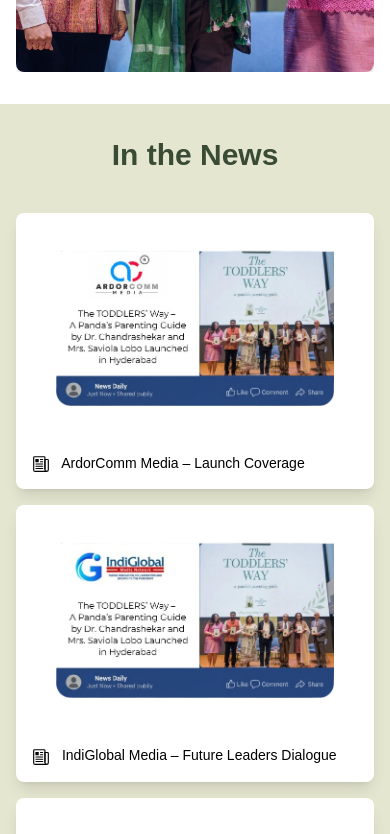
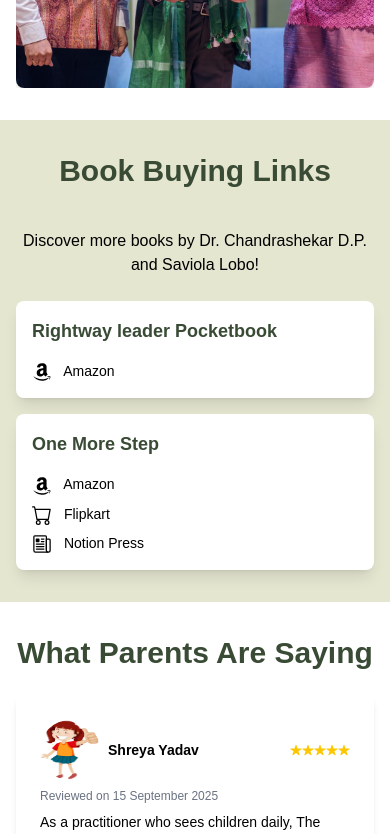
Before and after one commit to arunreddy7-alt/lib, a Next.js app: page / in a window 390 px wide. Shown: the part 3180-4014 px from the top of the page. Built offline with nearby package versions, Linux system fonts and the light colour scheme.

Commit message:
Your commit message

```diff
--- a/app/page.js
+++ b/app/page.js
@@ -104,7 +104,7 @@ export default function HeroSection() {
             <a href="#home" className="hover:text-[#394b35] transition">Home</a>
             <a href="#about" className="hover:text-[#394b35] transition">About</a>
             <a href="#authors" className="hover:text-[#394b35] transition">Authors</a>
-            <a href="#gallery" className="hover:text-[#394b35] transition">Gallery</a>
+            <a href="#launch" className="hover:text-[#394b35] transition">Launch</a>
             <a href="#reviews" className="hover:text-[#394b35] transition">Reviews</a>
             <a href="#contact" className="hover:text-[#394b35] transition">Contact</a>
           </div>
@@ -124,7 +124,7 @@ export default function HeroSection() {
             <a href="#home" className={`py-2 transition-colors ${scrolled ? 'hover:text-gray-300' : 'hover:text-[#394b35]'}`} onClick={(e) => { e.preventDefault(); const target = document.querySelector('#home'); if (target) { target.scrollIntoView({ behavior: 'smooth' }); } setMenuOpen(false); }}>Home</a>
             <a href="#about" className={`py-2 transition-colors ${scrolled ? 'hover:text-gray-300' : 'hover:text-[#394b35]'}`} onClick={(e) => { e.preventDefault(); const target = document.querySelector('#about'); if (target) { target.scrollIntoView({ behavior: 'smooth' }); } setMenuOpen(false); }}>About</a>
             <a href="#authors" className={`py-2 transition-colors ${scrolled ? 'hover:text-gray-300' : 'hover:text-[#394b35]'}`} onClick={(e) => { e.preventDefault(); const target = document.querySelector('#authors'); if (target) { target.scrollIntoView({ behavior: 'smooth' }); } setMenuOpen(false); }}>Authors</a>
-            <a href="#gallery" className={`py-2 transition-colors ${scrolled ? 'hover:text-gray-300' : 'hover:text-[#394b35]'}`} onClick={(e) => { e.preventDefault(); const target = document.querySelector('#gallery'); if (target) { target.scrollIntoView({ behavior: 'smooth' }); } setMenuOpen(false); }}>Gallery</a>
+            <a href="#launch" className={`py-2 transition-colors ${scrolled ? 'hover:text-gray-300' : 'hover:text-[#394b35]'}`} onClick={(e) => { e.preventDefault(); const target = document.querySelector('#gallery'); if (target) { target.scrollIntoView({ behavior: 'smooth' }); } setMenuOpen(false); }}>Launch</a>
             <a href="#reviews" className={`py-2 transition-colors ${scrolled ? 'hover:text-gray-300' : 'hover:text-[#394b35]'}`} onClick={(e) => { e.preventDefault(); const target = document.querySelector('#reviews'); if (target) { target.scrollIntoView({ behavior: 'smooth' }); } setMenuOpen(false); }}>Reviews</a>
             <a href="#contact" className={`py-2 transition-colors ${scrolled ? 'hover:text-gray-300' : 'hover:text-[#394b35]'}`} onClick={(e) => { e.preventDefault(); const target = document.querySelector('#contact'); if (target) { target.scrollIntoView({ behavior: 'smooth' }); } setMenuOpen(false); }}>Contact</a>
           </div>
@@ -200,8 +200,8 @@ export default function HeroSection() {
       <section id="about" className="py-8 md:py-16 bg-gray-50 -mt-16 md:-mt-10">
         <div className="container mx-auto px-4 pt-48 md:pt-0">
           <div className="flex flex-row items-center justify-center mb-12 md:mb-8 scroll-animate opacity-0">
-            <img src="/assets/img/panda.png" alt="Creative Icon" className="w-12 h-12 sm:w-16 sm:h-16 md:w-50 md:h-50 mr-3 sm:mr-4 object-cover" />
-            <h1 className="text-xl sm:text-2xl md:text-4xl lg:text-5xl xl:text-6xl font-bold text-[#394b35] font-poppins leading-tight text-center px-2">The Toddlers' Way: Your Parenting Compass</h1>
+            <img src="/assets/img/panda.png" alt="Creative Icon" className="w-12 h-12 sm:w-16 sm:h-16 md:w-50 md:h-50 mr-3 sm:mr-4 object-cover translate-x-10 sm:translate-x-0" />
+            <h1 className="text-xl sm:text-2xl md:text-4xl lg:text-5xl xl:text-6xl font-bold text-[#394b35] font-poppins leading-tight text-center px-2 -translate-x-5 sm:translate-x-0">The Toddlers' Way: Your Parenting Compass</h1>
           </div>
           <div className="flex flex-col md:flex-row items-center gap-8 md:gap-8 lg:gap-12 mt-8 md:mt-0">
             <div className="w-full md:w-1/2 order-2 md:order-1 scroll-animate opacity-0 mt-8 md:mt-0">
@@ -242,11 +242,11 @@ export default function HeroSection() {
       </section>
 
       {/* Glimpses from the Launch */}
-      <section id="gallery" className="py-8 md:py-16 bg-white">
+      <section id="launch" className="py-8 md:py-16 bg-white">
         <div className="container mx-auto px-4">
           <div className="flex flex-row items-center justify-center mb-6 md:mb-8 scroll-animate opacity-0">
             <img src="/assets/img/panda2.png" alt="Creative Icon" className="w-10 h-10 sm:w-12 sm:h-12 md:w-50 md:h-50 mr-2 sm:mr-4 sm:-ml-10 object-cover" />
-            <h1 className="text-2xl sm:text-3xl md:text-4xl lg:text-5xl xl:text-6xl font-bold mb-4 text-[#394b35] font-poppins leading-tight text-center px-2">Glimpses from the Launch</h1>
+            <h1 className="text-2xl sm:text-3xl md:text-4xl lg:text-5xl xl:text-6xl font-bold mt-4 mb-4 text-[#394b35] font-poppins leading-tight text-center px-2 -translate-x-2 sm:translate-x-3">Glimpses from the Launch</h1>
           </div>
           <p className="text-base md:text-lg mb-6 font-poppins text-black scroll-animate opacity-0 text-center">Celebrating the launch of The Toddlers' Way with parents, educators, and thought leaders!</p>
           <div className="flex justify-center scroll-animate opacity-0">
@@ -255,48 +255,50 @@ export default function HeroSection() {
         </div>
       </section>
 
-      {/* In the News */}
-      <section id="news" className="py-8 md:py-16 bg-[#e5e6d0]">
+      {/* Book Buying Links */}
+      <section id="books" className="py-8 md:py-16 bg-[#e5e6d0]">
         <div className="container mx-auto px-4">
           <div className="flex items-center justify-center mb-6 md:mb-8 scroll-animate opacity-0">
-            <h1 className="text-3xl sm:text-4xl md:text-5xl lg:text-6xl font-bold mb-4 text-[#394b35] font-poppins leading-tight text-center">In the News</h1>
+            <h1 className="text-3xl sm:text-4xl md:text-5xl lg:text-6xl font-bold mb-4 text-[#394b35] font-poppins leading-tight text-center">Book Buying Links</h1>
           </div>
-          <div className="grid grid-cols-1 sm:grid-cols-2 lg:grid-cols-3 gap-4 md:gap-6">
+          <p className="text-base md:text-lg mb-6 font-poppins text-black scroll-animate opacity-0 text-center">Discover more books by Dr. Chandrashekar D.P. and Saviola Lobo!</p>
+          <div className="grid grid-cols-1 sm:grid-cols-2 gap-4 md:gap-6">
             {[
-              { icon: <IoNewspaperOutline className="inline mr-2 text-lg" />, text: "ArdorComm Media – Launch Coverage", link: "https://ardorcomm-media.com/the-toddlers-way-a-pandas-parenting-guide-by-dr-chandrashekar-and-mrs-saviola-lobo-launched-in-hyderabad/", image: "/assets/img/news1.jpg" },
-              { icon: <IoNewspaperOutline className="inline mr-2 text-lg" />, text: "IndiGlobal Media – Future Leaders Dialogue", link: "https://indiglobalmedia.com/the-toddlers-way-a-pandas-parenting-guide-launched-in-hyderabad-sparks-dialogue-on-nurturing-future-leaders/", image: "/assets/img/news2.jpg" },
-              { icon: <BsCameraVideo className="inline mr-2 text-lg" />, text: "YouTube – Book Launch Clip", link: "https://youtube.com/shorts/o53y40jOf4g?si=wLwF0oFq4WBExEwf", image: "/assets/img/news3.jpg" },
-              { icon: <IoMegaphoneOutline className="inline mr-2 text-lg text-black" />, text: "X (Twitter) Coverage", link: "https://x.com/IndiglobalMedia/status/1963118838691610891", image: "/assets/img/news4.jpg" },
-              { icon: <IoPhonePortrait className="inline mr-2 text-lg" />, text: "Facebook Post", link: "https://www.facebook.com/share/p/1DE3B3GsbM/", image: "/assets/img/news5.jpg" },
-              { icon: <IoBriefcase className="inline mr-2 text-lg" />, text: "LinkedIn Article", link: "https://www.linkedin.com/posts/indiglobal-media-network_the-toddlers-way-a-pandas-parenting-guide-activity-7368877820741091330-5z-R?utm_source=social_share_send&utm_medium=android_app&rcm=ACoAAFjUAOEB6PYKyVCkYiIelnyYnayO8788zB4&utm_campaign=whatsapp", image: "/assets/img/news6.jpg" }
-            ].map((item, index) => (
+              {
+                title: "Rightway leader Pocketbook",
+                links: [
+                  { icon: <FaAmazon className="inline mr-2 text-xl" />, text: "Amazon", href: "https://www.amazon.in/dp/9349999366" }
+                ]
+              },
+              {
+                title: "One More Step",
+                links: [
+                  { icon: <FaAmazon className="inline mr-2 text-xl" />, text: "Amazon", href: "https://www.amazon.in/dp/9349999366" },
+                  { icon: <BsCart className="inline mr-2 text-xl" />, text: "Flipkart", href: "https://www.flipkart.com/one-more-step/p/itm667dc887d7cda?pid=9781638325802&affid=editornoti" },
+                  { icon: <IoNewspaperOutline className="inline mr-2 text-xl" />, text: "Notion Press", href: "https://notionpress.com/in/read/one-more-step/" }
+                ]
+              }
+            ].map((book, index) => (
+              <div
+                key={index}
+                className="bg-white rounded-lg shadow-lg p-4 md:p-8 opacity-0 animate-fade-in-up"
+                style={{ animationDelay: `${index * 0.2}s` }}
+              >
+                <h5 className="text-lg md:text-xl font-semibold mb-4 text-[#394b35] font-poppins">{book.title}</h5>
+                <div className="space-y-2">
+                  {book.links.map((link, i) => (
                     <a
-                key={index}
-                href={item.link}
+                      key={i}
+                      href={link.href}
                       target="_blank"
                       rel="noopener noreferrer"
-                className="bg-white rounded-lg shadow-lg hover:shadow-2xl hover:scale-105 transition-all duration-300 cursor-pointer block opacity-0 animate-fade-in-up"
-                style={{ animationDelay: `${index * 0.2}s` }}
+                      className="block hover:text-[#e5e6d0] transition text-sm md:text-base text-black"
                     >
-                {item.text === "X (Twitter) Coverage" ? (
-                  <div className="bg-white rounded-lg p-2 mb-2 md:mb-4 mt-2 md:mt-4">
-                    <img
-                      src={item.image}
-                      alt={item.text}
-                      className="w-full h-52 md:h-64 object-contain rounded-lg"
-                    />
+                      {link.icon} {link.text}
+                    </a>
+                  ))}
                 </div>
-                ) : (
-                  <img
-                    src={item.image}
-                    alt={item.text}
-                    className="w-full h-52 md:h-64 object-contain rounded-lg mb-2 md:mb-4 mt-2 md:mt-4"
-                  />
-                )}
-                <div className="p-4 md:p-8">
-                  <p className="text-sm md:text-lg font-poppins text-black">{item.icon} {item.text}</p>
               </div>
-              </a>
             ))}
           </div>
         </div>
@@ -322,7 +324,7 @@ export default function HeroSection() {
                   <div className="flip-card-inner">
                     <div className="flip-card-front">
                       <div className="flex items-center mb-2">
-                        <img src={index === 2 || index === 3 ? "/assets/img/18033.jpg" : "/assets/img/48063.jpg"} alt="Reviewer" className="w-10 h-10 rounded-full mr-2" />
+                        <img src={index === 2 || index === 3 ? "/assets/img/18033.jpg" : "/assets/img/48063.jpg"} alt="Reviewer" className="w-15 h-15 rounded-full mr-2" />
                         <h3 className="text-sm md:text-lg font-semibold font-poppins text-black flex-grow">{review.name}</h3>
                         <div className="flex ml-auto">
                           {[...Array(5)].map((_, i) => (
@@ -411,48 +413,68 @@ export default function HeroSection() {
             {/* Social Links */}
             <div className="scroll-animate opacity-0">
               <h3 className="text-lg md:text-xl font-bold mb-3 md:mb-4">Follow Us</h3>
-              <div className="flex justify-center gap-4 -ml-37">
+              <div className="flex justify-center gap-4 -ml-64 md:-ml-37">
                 <a href="https://www.instagram.com/csk_speaks?igsh=cmtpbGl4d3pidDNr" className="hover:text-[#e5e6d0] transition text-sm md:text-base"><IoLogoInstagram className="text-2xl" /></a>
                 <a href="https://www.facebook.com/CSKspeaks/" className="hover:text-[#e5e6d0] transition text-sm md:text-base"><IoLogoFacebook className="text-2xl" /></a>
                 <a href="https://www.linkedin.com/in/chandrashekardp/" className="hover:text-[#e5e6d0] transition text-sm md:text-base"><IoLogoLinkedin className="text-2xl" /></a>
                 <a href="https://youtube.com/@cskspeaks?si=tgYwcwR8XKex24KZ" className="hover:text-[#e5e6d0] transition text-sm md:text-base"><IoLogoYoutube className="text-2xl" /></a>
               </div>
-              <h4 className="text-md md:text-lg font-semibold mt-4 mb-2">Buy Book</h4>
+              <h4 className="text-md md:text-lg font-semibold mt-7 mb-2">Buy Book</h4>
               <div className="space-y-2">
                 <a href="https://www.amazon.in/dp/9349999366" target="_blank" rel="noopener noreferrer" className="block hover:text-[#e5e6d0] transition text-sm md:text-base"><FaAmazon className="inline mr-2 text-xl" />Amazon</a>
               </div>
-              <h5 className="text-sm md:text-base font-semibold mt-4 mb-2">For More</h5>
+              <h5 className="text-md md:text-lg font-semibold mt-7 mb-2">For More</h5>
               <div className="space-y-2">
                 <a href="https://cskspeaks.com/" target="_blank" rel="noopener noreferrer" className="block hover:text-[#e5e6d0] transition text-sm md:text-base">CSK Speaks</a>
               </div>
             </div>
             {/* News Links */}
             <div className="scroll-animate opacity-0">
-              <h3 className="text-lg md:text-xl font-bold mb-3 md:mb-4">In the News</h3>
+  <h4 className="text-lg md:text-xl font-semibold -mt-0 mb-2 ml-0 md:-ml-7">Other Publications</h4>
+  <div className="grid grid-cols-1 md:grid-cols-2 gap-6">
+    {/* Rightway Leader Pocketbook */}
+    <div className="p-4 rounded-xl -ml-4 md:-ml-20 -mt-4 md:mt-0">
+      <h5 className="text-sm md:text-base font-semibold mb-3">Rightway Leader Pocketbook</h5>
       <div className="space-y-2">
-                <a href="https://ardorcomm-media.com/the-toddlers-way-a-pandas-parenting-guide-by-dr-chandrashekar-and-mrs-saviola-lobo-launched-in-hyderabad/" target="_blank" rel="noopener noreferrer" className="block hover:text-[#e5e6d0] transition text-xs md:text-sm">ArdorComm Media</a>
-                <a href="https://indiglobalmedia.com/the-toddlers-way-a-pandas-parenting-guide-launched-in-hyderabad-sparks-dialogue-on-nurturing-future-leaders/" target="_blank" rel="noopener noreferrer" className="block hover:text-[#e5e6d0] transition text-xs md:text-sm">IndiGlobal Media</a>
-                <a href="https://youtube.com/shorts/o53y40jOf4g?si=wLwF0oFq4WBExEwf" target="_blank" rel="noopener noreferrer" className="block hover:text-[#e5e6d0] transition text-xs md:text-sm">YouTube</a>
-                <a href="https://x.com/IndiglobalMedia/status/1963118838691610891" target="_blank" rel="noopener noreferrer" className="block hover:text-[#e5e6d0] transition text-xs md:text-sm">X (Twitter)</a>
-              </div>
-              <h4 className="text-md md:text-lg font-semibold mt-4 mb-2">Book Buying Links</h4>
-              <div className="flex flex-col md:flex-row gap-4">
-                <div className="w-full md:w-1/2">
-                  <h5 className="text-sm md:text-base font-semibold mb-2">Rightway leader Pocketbook</h5>
-                  <div className="space-y-2">
-                    <a href="https://www.amazon.in/dp/9349999366" target="_blank" rel="noopener noreferrer" className="block hover:text-[#e5e6d0] transition text-sm md:text-base"><FaAmazon className="inline mr-2 text-xl" />Amazon</a>
+        <a
+          href="https://www.amazon.in/dp/9349999366"
+          target="_blank"
+          rel="noopener noreferrer"
+          className="flex items-center gap-2 hover:text-[#e5e6d0] transition text-sm md:text-base"
+        >
+          <FaAmazon className="text-xl" /> Amazon
+        </a>
       </div>
     </div>
-                <div className="w-full md:w-1/2">
-                  <h5 className="text-sm md:text-base font-semibold mb-2">One More Step</h5>
+
+    {/* One More Step */}
+    <div className="p-4 rounded-xl -ml-4 md:-ml-20 -mt-10 md:mt-0">
+      <h5 className="text-sm md:text-base font-semibold mb-3">One More Step</h5>
       <div className="space-y-2">
-                    <a href="https://www.amazon.in/dp/9349999366" target="_blank" rel="noopener noreferrer" className="block hover:text-[#e5e6d0] transition text-sm md:text-base"><FaAmazon className="inline mr-2 text-xl" />Amazon</a>
-                    <a href="https://www.flipkart.com/one-more-step/p/itm667dc887d7cda?pid=9781638325802&affid=editornoti" className="block hover:text-[#e5e6d0] transition text-sm md:text-base"><BsCart className="inline mr-2 text-xl" />Flipkart</a>
-                    <a href="https://notionpress.com/in/read/one-more-step/" className="block hover:text-[#e5e6d0] transition text-sm md:text-base"><IoNewspaperOutline className="inline mr-2 text-xl" />Notion Press</a>
+        <a
+          href="https://www.amazon.in/dp/9349999366"
+          target="_blank"
+          rel="noopener noreferrer"
+          className="flex items-center gap-2 hover:text-[#e5e6d0] transition text-sm md:text-base"
+        >
+          <FaAmazon className="text-xl" /> Amazon
+        </a>
+        <a
+          href="https://www.flipkart.com/one-more-step/p/itm667dc887d7cda?pid=9781638325802&affid=editornoti"
+          className="flex items-center gap-2 hover:text-[#e5e6d0] transition text-sm md:text-base"
+        >
+          <BsCart className="text-xl" /> Flipkart
+        </a>
+        <a
+          href="https://notionpress.com/in/read/one-more-step/"
+          className="flex items-center gap-2 hover:text-[#e5e6d0] transition text-sm md:text-base"
+        >
+          <IoNewspaperOutline className="text-xl" /> Notion Press</a>
       </div>
     </div>
   </div>
 </div>
+
             {/* Contact Info */}
             <div className="scroll-animate opacity-0">
               <h3 className="text-lg md:text-xl font-bold mb-3 md:mb-4">Contact Us</h3>
```
Lines whose indentation alone changed are shown as unchanged.
